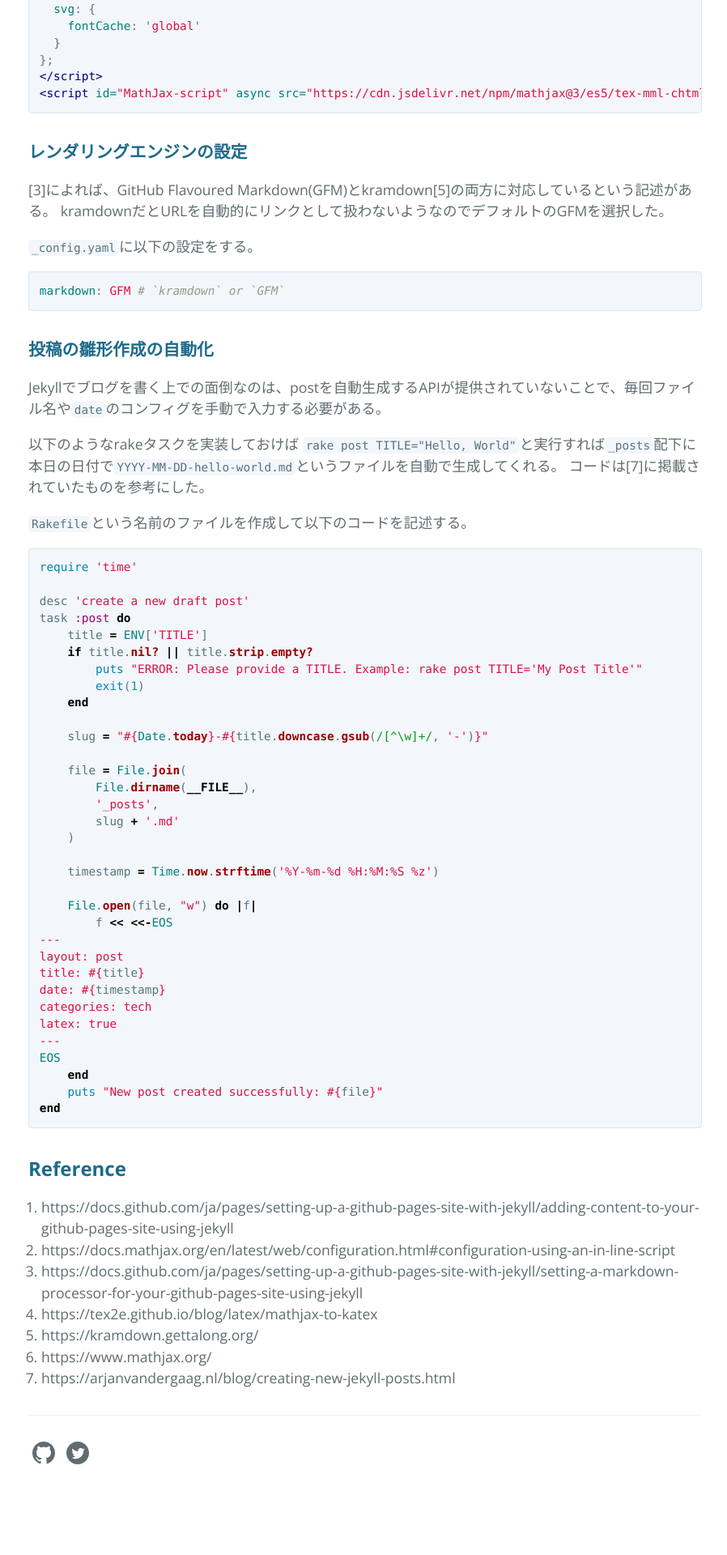
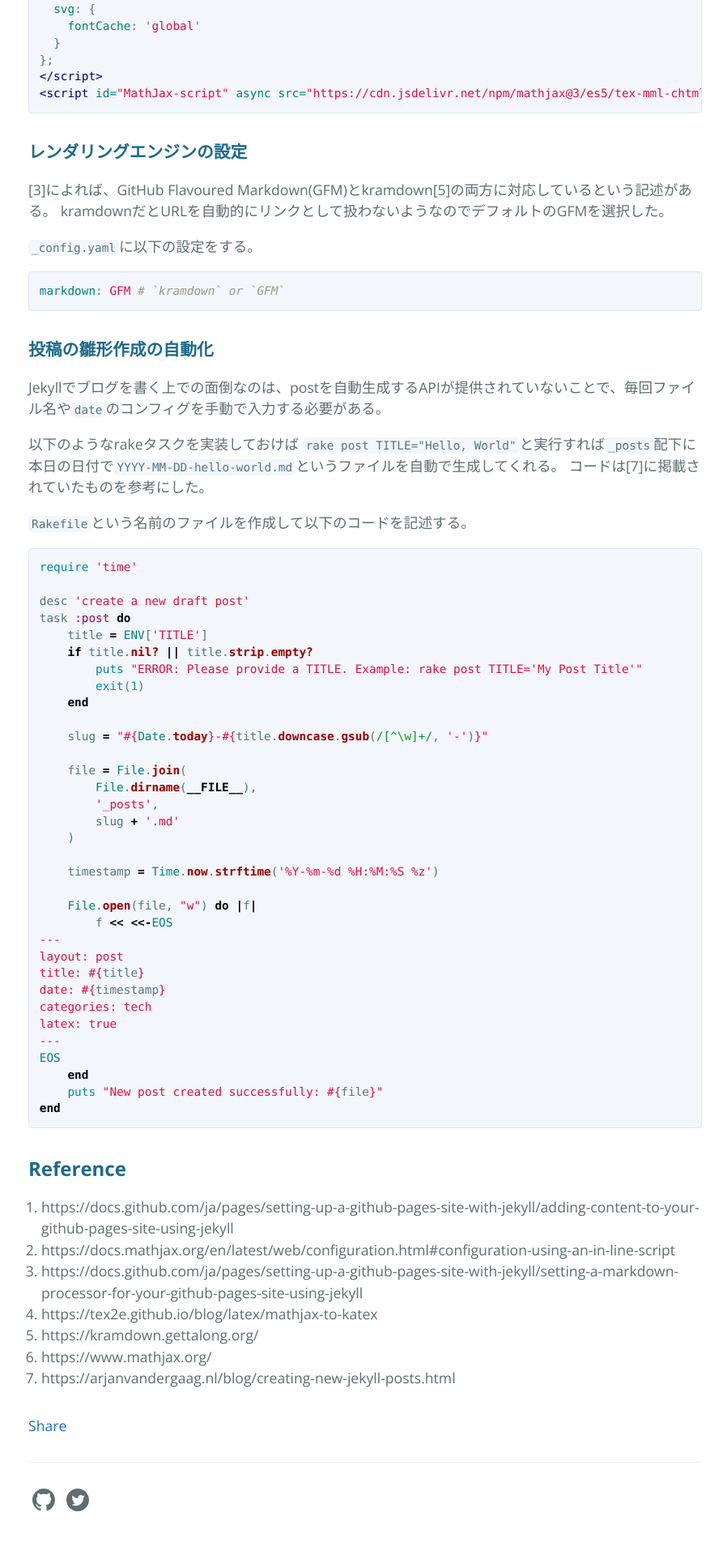
Before and after one commit to bilzard/bilzard.github.io, a Jekyll site: the page built from _posts/2024-12-28-blog-open.md, in a window 1280 px wide. Shown: the part 1875-3795 px from the top of the page at 81% size, without its empty margins (189-1087 px from the left). Built offline with Jekyll 4.4.1, drawn with Linux system fonts in a browser that asks for light colours; comment, search, counter and statistics services are not loaded; before the commit the page ends 3737 px from its top, so only the background shows below that.

Commit message:
Xに共有するボタンを追加

```diff
--- a/_layouts/post.html
+++ b/_layouts/post.html
@@ -19,6 +19,10 @@
     {{ content }}
   </div>
 
+  <div class="sns-share-buttons">
+    <a href="https://twitter.com/share?ref_src=twsrc%5Etfw" class="twitter-share-button" data-show-count="false">Share</a><script async src="https://platform.twitter.com/widgets.js" charset="utf-8"></script>
+  </div>
+
   {% if site.disqus.shortname %}
     {% include disqus_comments.html %}
   {% endif %}
--- a/_sass/jekyll-theme-cayman-blog.scss
+++ b/_sass/jekyll-theme-cayman-blog.scss
@@ -514,3 +514,7 @@
   } // social-icons
 
 }
+
+.sns-share-buttons {
+  margin-top: 2rem;
+}
```
